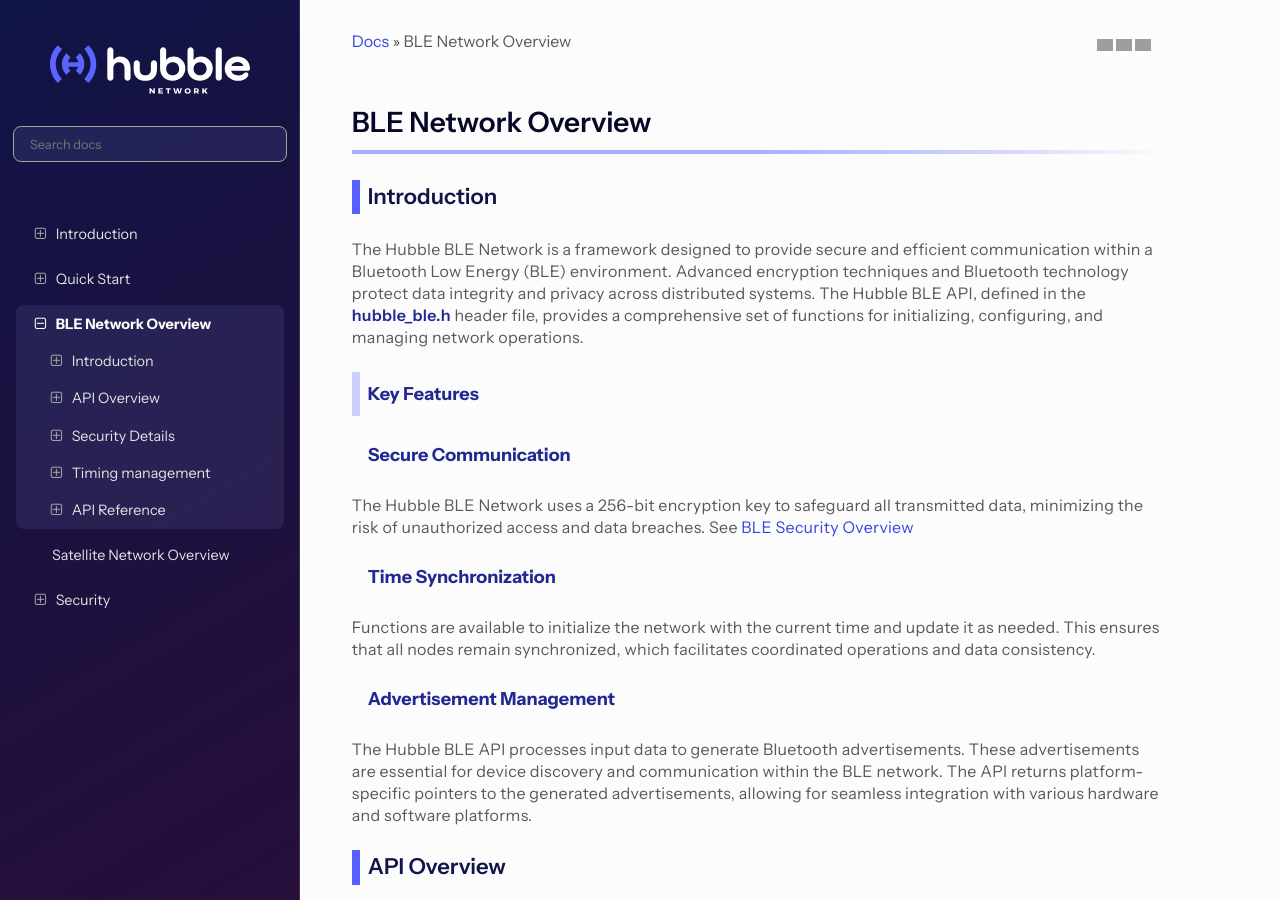
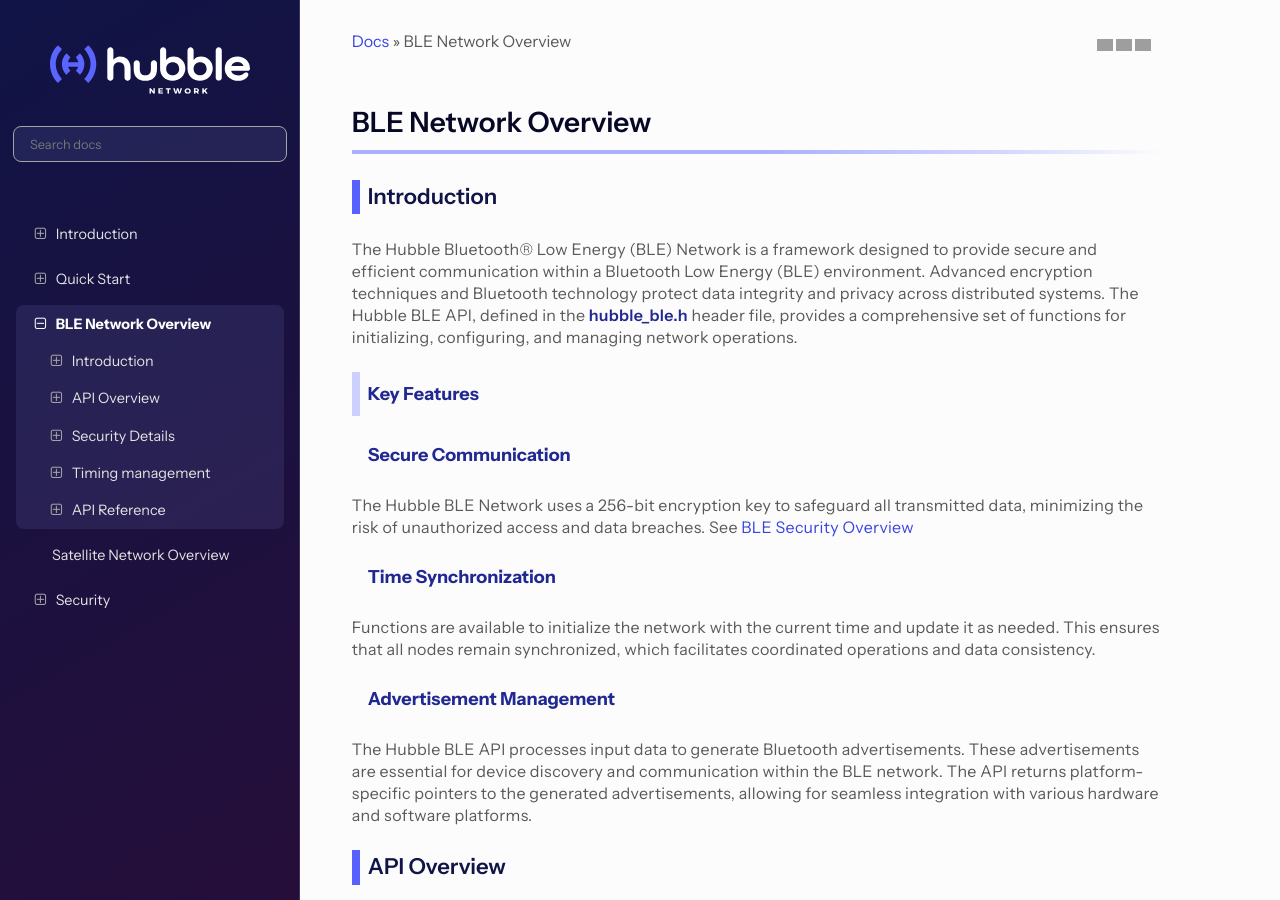
Before and after one commit to danielr-hubblenetwork/sdk, a Sphinx documentation site: the page built from docs/ble/index.rst, in a window 1280 px wide and 900 px high. Built offline with Sphinx 7.4.7 and the Read the Docs theme 3.1.0, drawn with Linux system fonts in a browser that asks for light colours.

Commit message:
Update index.rst
Signed-off-by: danielr-hubblenetwork <daniel@hubble.com>

```diff
--- a/docs/ble/index.rst
+++ b/docs/ble/index.rst
@@ -7,8 +7,8 @@
 Introduction
 ************
 
-The Hubble BLE Network is a framework designed to provide secure and
-efficient communication within a Bluetooth Low Energy (BLE) environment.
+The Hubble Bluetooth® Low Energy (BLE) Network is a framework designed to provide secure
+and efficient communication within a Bluetooth Low Energy (BLE) environment.
 Advanced encryption techniques and Bluetooth technology protect data
 integrity and privacy across distributed systems. The Hubble BLE API, defined
 in the **hubble_ble.h** header file, provides a comprehensive set of functions
```
